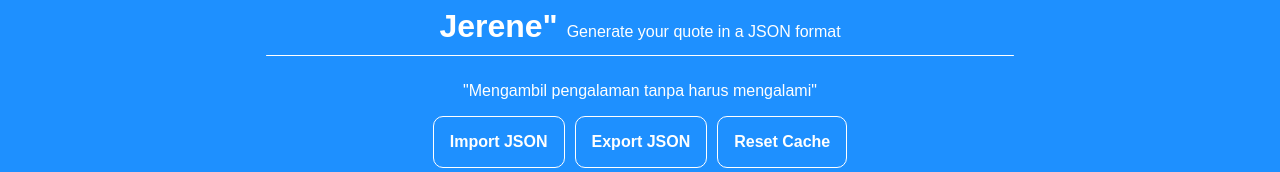
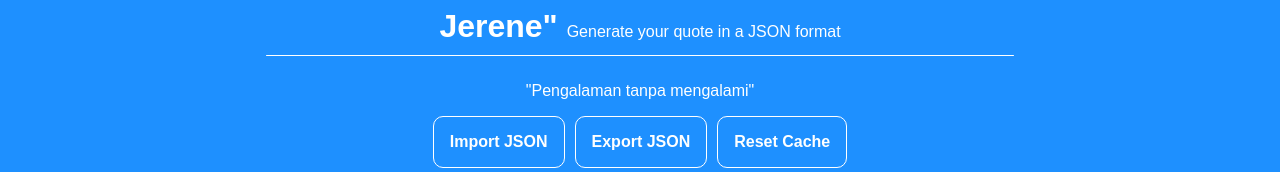
Before and after one commit to snowfluke/jereneQuoteTool, a plain HTML site: page index.html in a window 1280 px wide. Shown: the top 172 px of the page. Drawn offline with Linux system fonts and the light colour scheme.

Commit message:
Update index.html

```diff
--- a/index.html
+++ b/index.html
@@ -36,7 +36,7 @@
 			Generate your quote in a JSON format
 		</header>
 		<span class="line"></span>
-		<p>"Mengambil pengalaman tanpa harus mengalami"</p>
+		<p>"Pengalaman tanpa mengalami"</p>
 		<div class="topBar">
 			<button onclick="triggerInputFile()">Import JSON</button>
 			<button onclick="exportJSON()">Export JSON</button>
```
